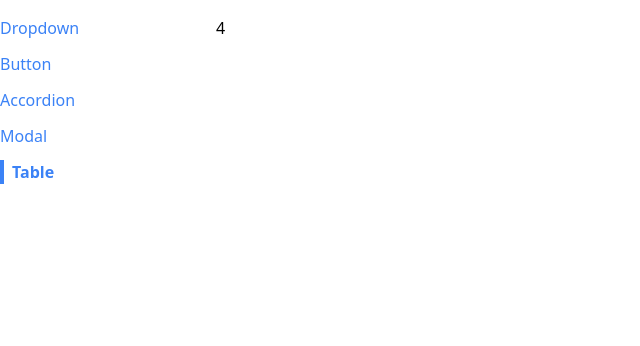
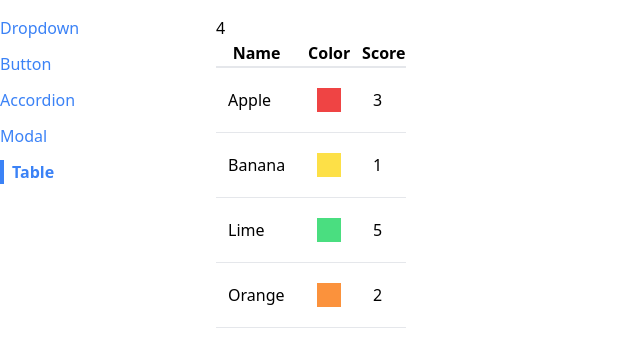
Before and after one commit to pedrolopezbiedma/React_FWK_Docu, a React (Create React App) app: page /table in a window 1280 px wide. Shown: the top 346 px of the page, without its empty margins (0-640 px from the left). Built offline with nearby package versions, Linux system fonts and the light colour scheme.

Commit message:
Building the table component

```diff
--- a/src/components/Table.js
+++ b/src/components/Table.js
@@ -1,6 +1,28 @@
 const Table = ({ items }) => {
     return(
-        <div>{ items.length }</div>
+        <div>
+            <div>{ items.length }</div>
+            <table className="table-auto border-spacing-2">
+                <thead>
+                    <tr className="border-b-2">
+                        <th>Name</th>
+                        <th>Color</th>
+                        <th>Score</th>
+                    </tr>
+                </thead>
+                <tbody>
+                    { items.map((item) => {
+                        return(
+                            <tr key={item.name} className="border-b">
+                               <td className="p-3">{ item.name }</td>
+                               <td className="p-3"><div className={`p-3 m-2 ${item.color}`}></div></td>
+                               <td className="p-3">{ item.score }</td>
+                            </tr>
+                        )
+                    })}
+                </tbody>
+            </table>
+        </div>
     )
 }
 
--- a/src/pages/TablePage.js
+++ b/src/pages/TablePage.js
@@ -1,10 +1,10 @@
 import Table from "../components/Table"
 
 const items = [
-    { name: 'Apple', color: 'red', score: 3},
-    { name: 'Banana', color: 'yellow', score: 1},
-    { name: 'Lime', color: 'green', score: 5},
-    { name: 'Orange', color: 'orange', score: 2},
+    { name: 'Apple', color: 'bg-red-500', score: 3},
+    { name: 'Banana', color: 'bg-yellow-300', score: 1},
+    { name: 'Lime', color: 'bg-green-400', score: 5},
+    { name: 'Orange', color: 'bg-orange-400', score: 2},
 ]
 
 const TablePage = () => {
```
